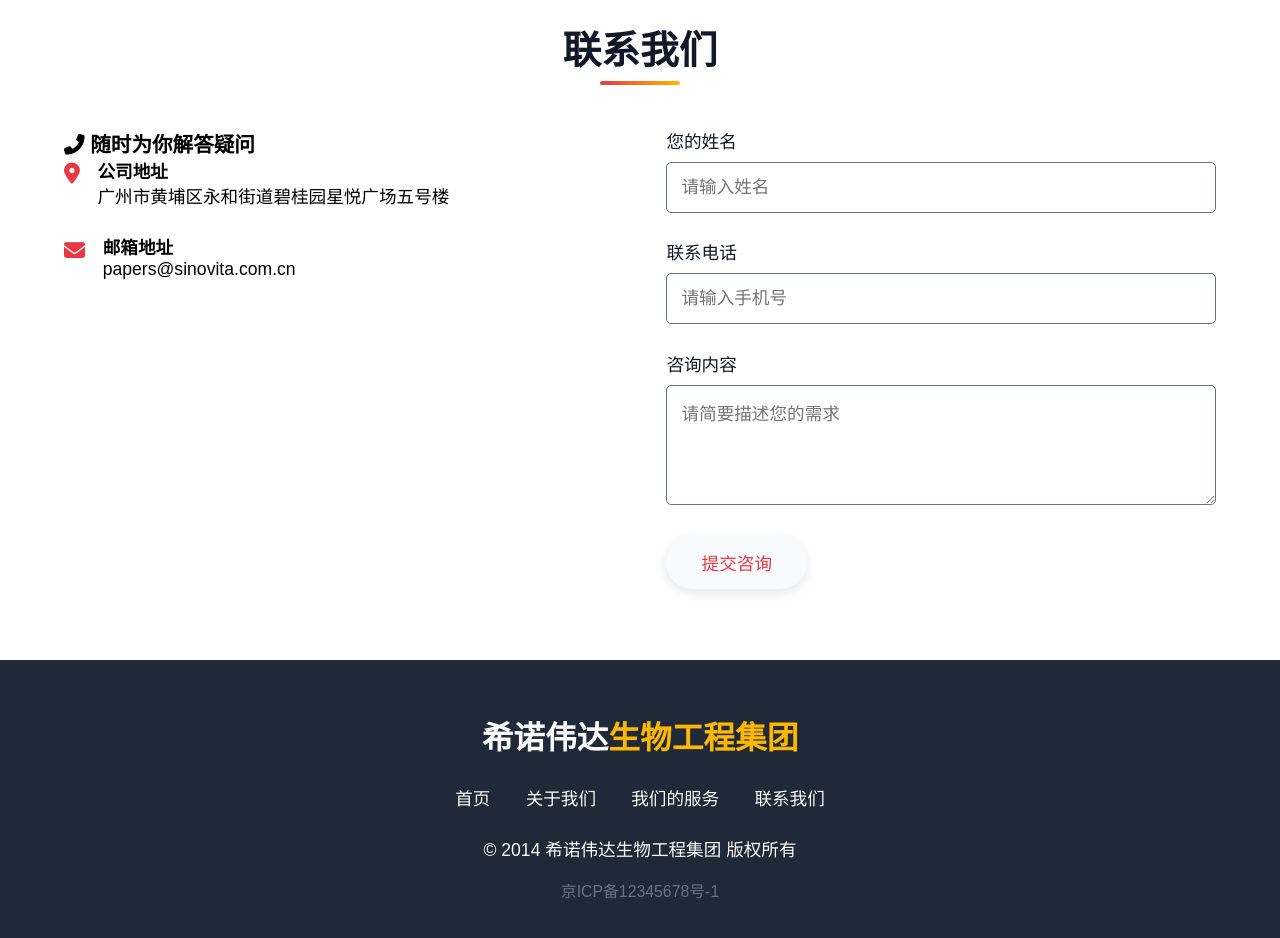
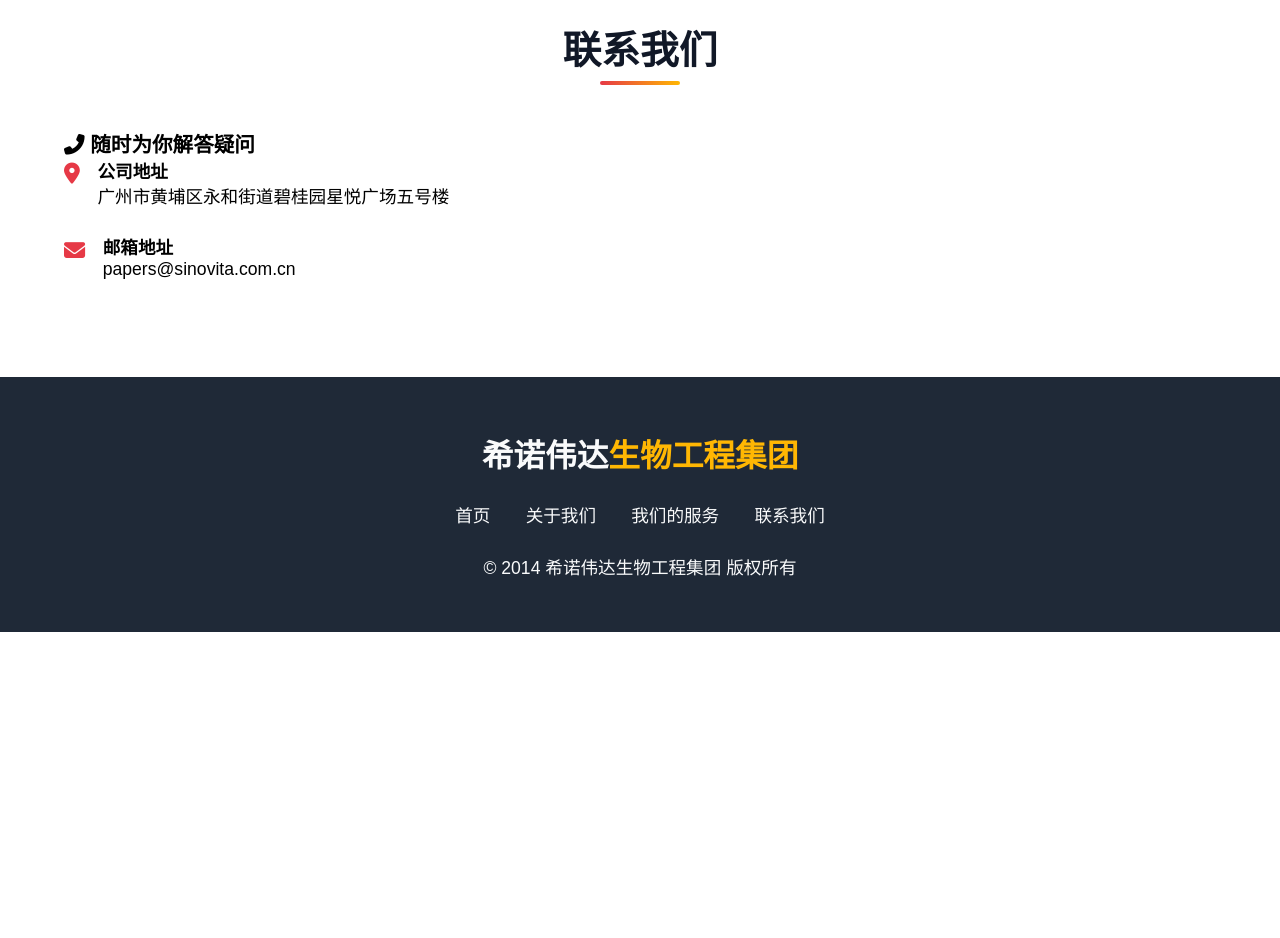
Before and after one commit to xinuoweida/SINOVITA, a plain HTML site: page index.html in a window 1280 px wide. Shown: the part 2220-3158 px from the top of the page. After the commit the page ends 2852 px from the top, so only its background shows below. Drawn offline with Linux system fonts and the light colour scheme.

Commit message:
Update index.html

```diff
--- a/index.html
+++ b/index.html
@@ -589,23 +589,6 @@
                     </div>
                 </div>
             </div>
-            <div class="contact-form">
-                <form>
-                    <div class="form-group">
-                        <label for="name">您的姓名</label>
-                        <input type="text" id="name" placeholder="请输入姓名" required>
-                    </div>
-                    <div class="form-group">
-                        <label for="phone">联系电话</label>
-                        <input type="tel" id="phone" placeholder="请输入手机号" required>
-                    </div>
-                    <div class="form-group">
-                        <label for="message">咨询内容</label>
-                        <textarea id="message" placeholder="请简要描述您的需求"></textarea>
-                    </div>
-                    <button type="submit" class="btn">提交咨询</button>
-                </form>
-            </div>
         </div>
     </section>
 
@@ -619,7 +602,6 @@
             <a href="#contact">联系我们</a>
         </div>
         <p>© 2014 希诺伟达生物工程集团 版权所有</p>
-        <p class="copyright">京ICP备12345678号-1</p>
     </footer>
 
     <!-- 移动端汉堡菜单交互JS -->
@@ -652,4 +634,5 @@
         });
     </script>
 </body>
+
 </html>
```
